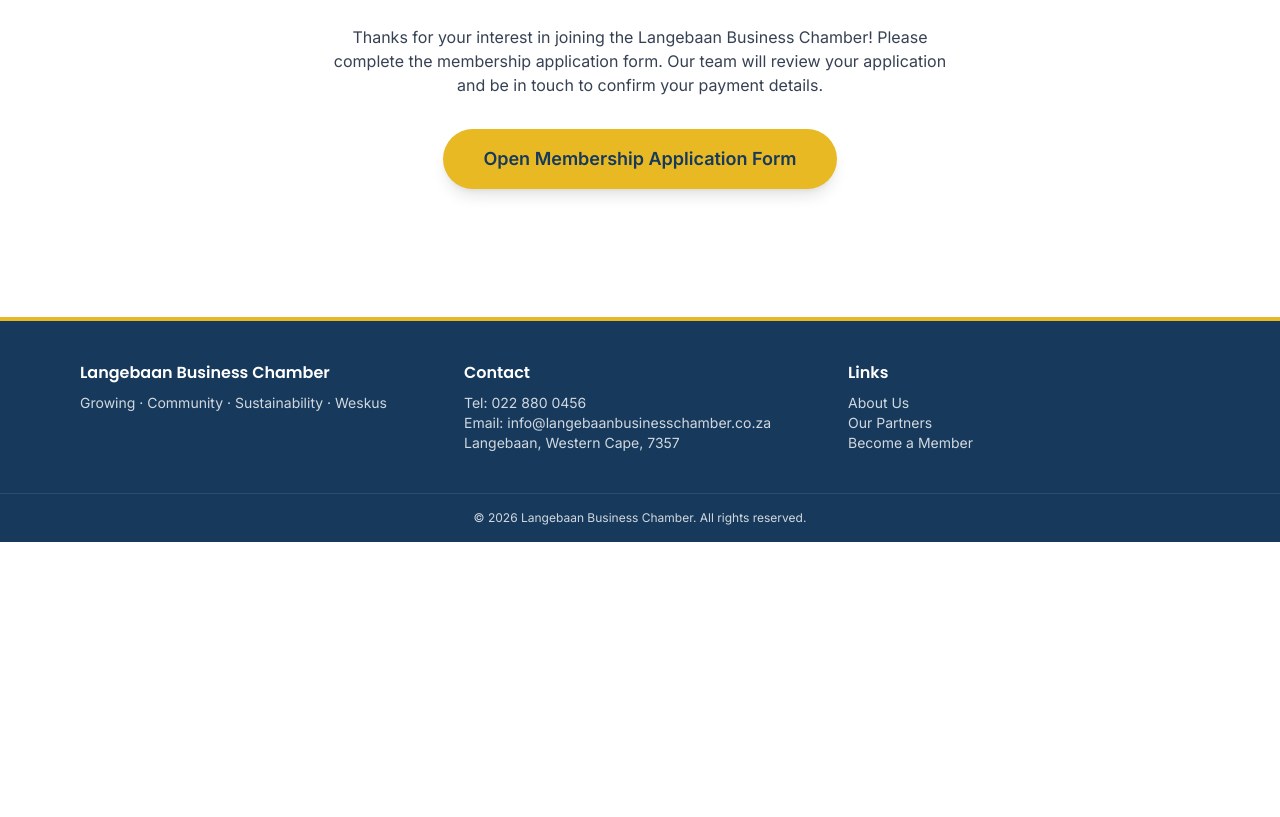
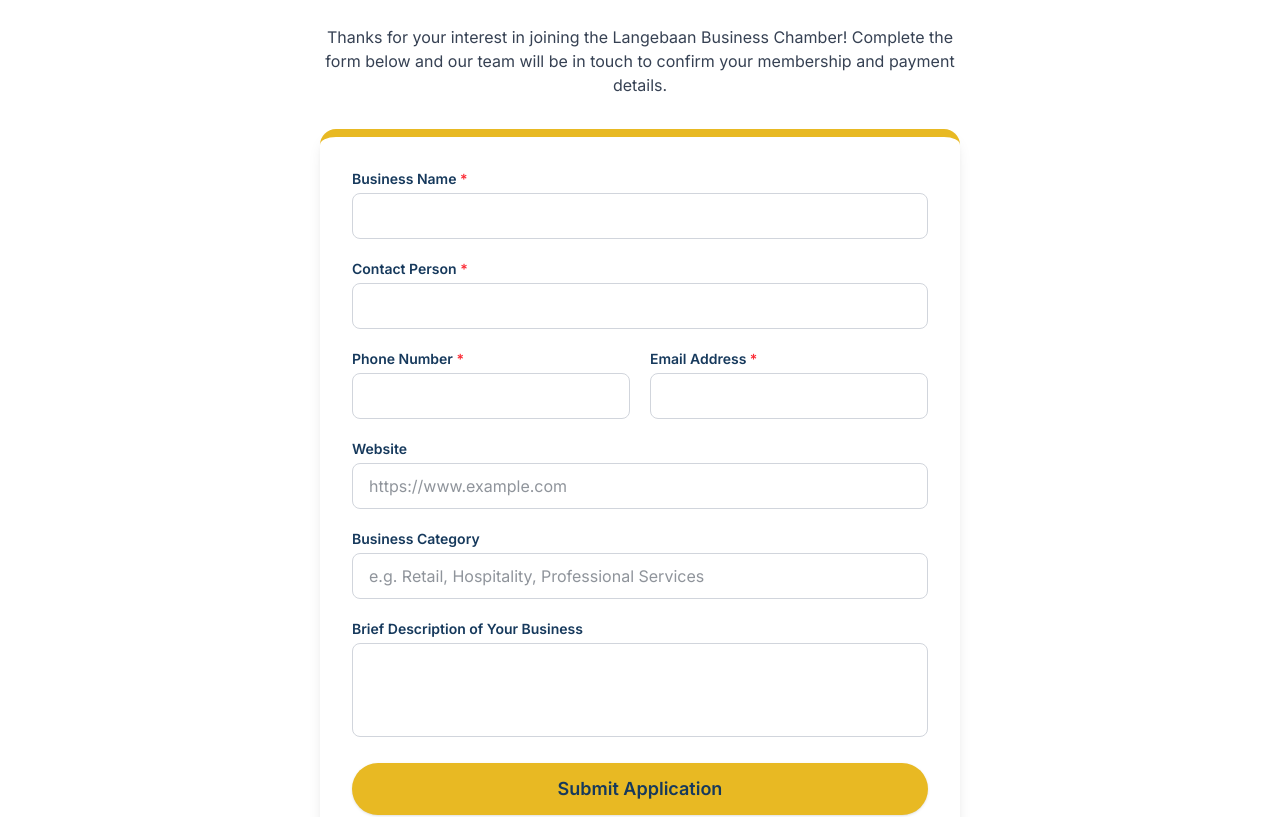
Before and after one commit to Riaan371/Business_Chamber, a React (Vite) app: page /signup in a window 1280 px wide. Shown: the part 320-1137 px from the top of the page. Before the commit the page ends 862 px from the top, so only its background shows below. Built offline with nearby package versions, Linux system fonts and the light colour scheme; no server answers.

Commit message:
Replace Google Form with embedded Formspree signup form

```diff
--- a/src/pages/Signup.tsx
+++ b/src/pages/Signup.tsx
@@ -1,5 +1,29 @@
+import { useState } from 'react'
+
 export default function Signup() {
-  const formUrl = import.meta.env.VITE_SIGNUP_FORM_URL as string | undefined
+  const [status, setStatus] = useState<'idle' | 'submitting' | 'success' | 'error'>('idle')
+
+  async function handleSubmit(e: React.FormEvent<HTMLFormElement>) {
+    e.preventDefault()
+    setStatus('submitting')
+    const form = e.currentTarget
+    const data = new FormData(form)
+    try {
+      const res = await fetch('https://formspree.io/f/mljrenoy', {
+        method: 'POST',
+        body: data,
+        headers: { Accept: 'application/json' },
+      })
+      if (res.ok) {
+        setStatus('success')
+        form.reset()
+      } else {
+        setStatus('error')
+      }
+    } catch {
+      setStatus('error')
+    }
+  }
 
   return (
     <div>
@@ -10,33 +34,66 @@
         </div>
       </section>
 
-      <div className="max-w-2xl mx-auto px-4 py-16 text-center">
-        <p className="text-gray-700 mb-8">
-          Thanks for your interest in joining the Langebaan Business Chamber! Please complete the
-          membership application form. Our team will review your application and be in
-          touch to confirm your payment details.
+      <div className="max-w-2xl mx-auto px-4 py-16">
+        <p className="text-gray-700 mb-8 text-center">
+          Thanks for your interest in joining the Langebaan Business Chamber! Complete the form
+          below and our team will be in touch to confirm your membership and payment details.
         </p>
 
-        {formUrl ? (
-          <a
-            href={formUrl}
-            target="_blank"
-            rel="noreferrer"
-            className="inline-block bg-gold text-navy px-10 py-4 rounded-full font-bold text-lg shadow-lg hover:opacity-90 transition-opacity"
-          >
-            Open Membership Application Form
-          </a>
+        {status === 'success' ? (
+          <div className="bg-teal/10 border border-teal rounded-xl p-8 text-center">
+            <p className="text-2xl font-bold text-navy mb-2">Application Submitted!</p>
+            <p className="text-gray-700">Thank you for applying. We'll be in touch shortly to confirm your membership.</p>
+          </div>
         ) : (
-          <div className="bg-sand rounded-xl p-8 text-gray-700">
-            <p>
-              The membership application form link has not been configured yet. Please set
-              <code className="mx-1 bg-white px-1 rounded">VITE_SIGNUP_FORM_URL</code>
-              to your Google Form link, or contact us directly at{' '}
-              <a href="mailto:info@langebaanbusinesschamber.co.za" className="text-teal hover:underline">
-                info@langebaanbusinesschamber.co.za
-              </a>.
+          <form onSubmit={handleSubmit} className="bg-white rounded-2xl shadow-lg border-t-8 border-gold p-8 space-y-5">
+            <div>
+              <label className="block text-sm font-semibold text-navy mb-1">Business Name <span className="text-red-500">*</span></label>
+              <input name="Business Name" required className="w-full border border-gray-300 rounded-lg px-4 py-2.5 focus:outline-none focus:ring-2 focus:ring-teal" />
+            </div>
+            <div>
+              <label className="block text-sm font-semibold text-navy mb-1">Contact Person <span className="text-red-500">*</span></label>
+              <input name="Contact Person" required className="w-full border border-gray-300 rounded-lg px-4 py-2.5 focus:outline-none focus:ring-2 focus:ring-teal" />
+            </div>
+            <div className="grid sm:grid-cols-2 gap-5">
+              <div>
+                <label className="block text-sm font-semibold text-navy mb-1">Phone Number <span className="text-red-500">*</span></label>
+                <input name="Phone Number" type="tel" required className="w-full border border-gray-300 rounded-lg px-4 py-2.5 focus:outline-none focus:ring-2 focus:ring-teal" />
+              </div>
+              <div>
+                <label className="block text-sm font-semibold text-navy mb-1">Email Address <span className="text-red-500">*</span></label>
+                <input name="email" type="email" required className="w-full border border-gray-300 rounded-lg px-4 py-2.5 focus:outline-none focus:ring-2 focus:ring-teal" />
+              </div>
+            </div>
+            <div>
+              <label className="block text-sm font-semibold text-navy mb-1">Website</label>
+              <input name="Website" type="url" placeholder="https://www.example.com" className="w-full border border-gray-300 rounded-lg px-4 py-2.5 focus:outline-none focus:ring-2 focus:ring-teal" />
+            </div>
+            <div>
+              <label className="block text-sm font-semibold text-navy mb-1">Business Category</label>
+              <input name="Category" placeholder="e.g. Retail, Hospitality, Professional Services" className="w-full border border-gray-300 rounded-lg px-4 py-2.5 focus:outline-none focus:ring-2 focus:ring-teal" />
+            </div>
+            <div>
+              <label className="block text-sm font-semibold text-navy mb-1">Brief Description of Your Business</label>
+              <textarea name="Description" rows={3} className="w-full border border-gray-300 rounded-lg px-4 py-2.5 focus:outline-none focus:ring-2 focus:ring-teal resize-none" />
+            </div>
+
+            {status === 'error' && (
+              <p className="text-red-600 text-sm">Something went wrong. Please try again or email us directly.</p>
+            )}
+
+            <button
+              type="submit"
+              disabled={status === 'submitting'}
+              className="w-full bg-gold text-navy font-bold py-3 rounded-full text-lg shadow hover:opacity-90 transition-opacity disabled:opacity-60"
+            >
+              {status === 'submitting' ? 'Submitting...' : 'Submit Application'}
+            </button>
+
+            <p className="text-xs text-gray-500 text-center">
+              Membership is R120/month. Payment details will be confirmed after review.
             </p>
-          </div>
+          </form>
         )}
       </div>
     </div>
```
Also changed, not shown: 6 other files (tests, documents, lock files or other folders).
